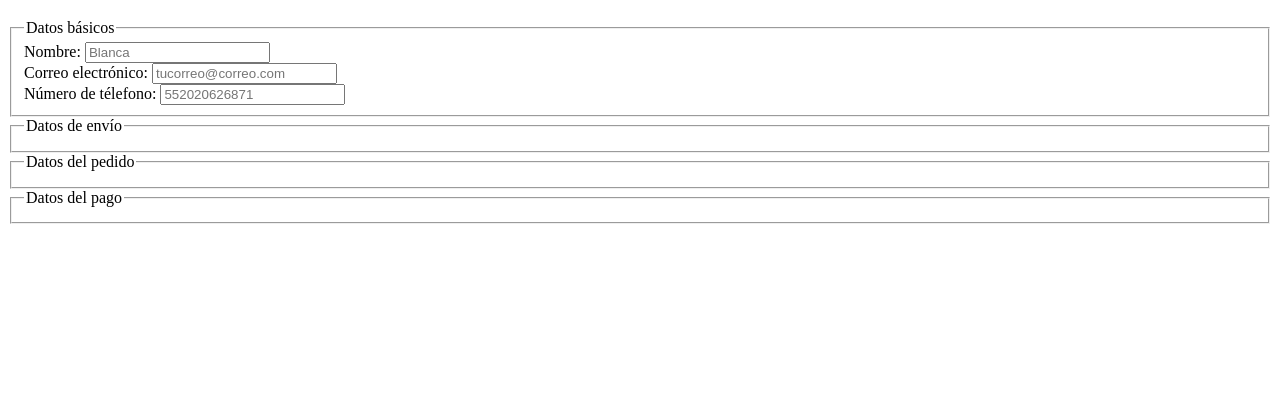
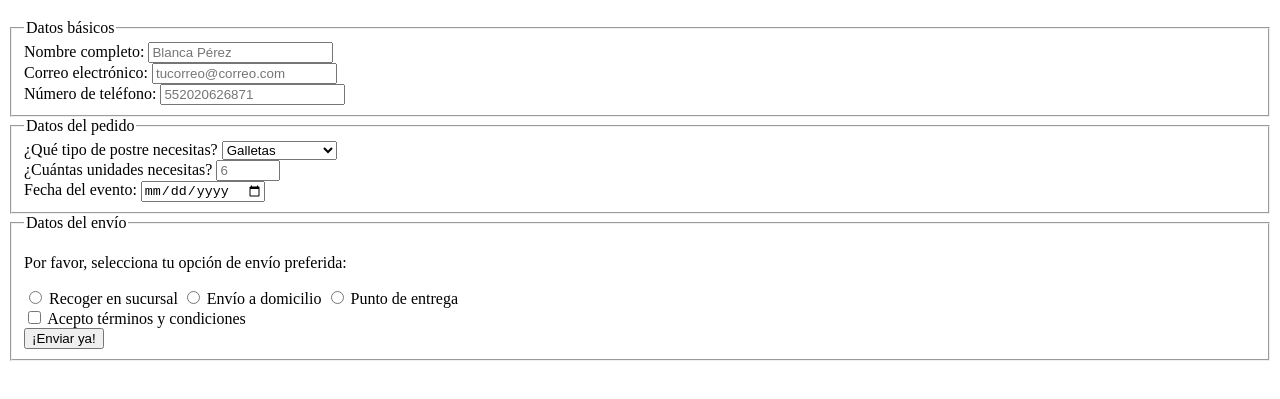
Before and after one commit to sergiotrrs/Ch38-sesiones, a plain HTML site: page web/assets/pages/formulario.html in a window 1280 px wide. Shown: the part 61-460 px from the top of the page. Drawn offline with Linux system fonts and the light colour scheme.

Commit message:
add: formulario con comentarios

```diff
--- a/web/assets/pages/formulario.html
+++ b/web/assets/pages/formulario.html
@@ -8,23 +8,87 @@
 <body>
     <main>
         <h1> Contáctanos </h1>
-        <form action="https://formsubmit.co/tania.gayosso@idr.edu.mx" method="POST">
+        <form action="https://formsubmit.co/tania.gayosso@idr.edu.mx" method="POST"> <!-- -->
             <fieldset>
                 <legend> Datos básicos </legend>
-                Nombre: <input type="text" placeholder="Blanca" name="nombre" required>
+                <!--Label asocia un texto descriptivo con el elemento de un formulario. Por ejemplo, aquí label asocia "Nombre completo" con el input siguiente.-->
+
+                <!--Puedes asociar label e input colocando la etiqueta input dentro de label, de esta manera.-->
+                <label for="nombre"> Nombre completo: <input name="nombre" id="nombre" type="text" placeholder="Blanca Pérez" required></label>
+                <!--El atributo name en la etiqueta <input> se utiliza para identificar el valor del campo de entrada cuando se envía el formulario.-->
+                <!--Adicional, es buena práctica colocar el atributo id en la etiqueta input, con el mismo valor del atributo for de la etiqueta label -->
+
+                <!--Otra forma de asociar label con input es colocando las etiquetas por separado, sin colocar input dentro de label.-->
                 <br>
-                Correo electrónico: <input type="email" placeholder="tucorreo@correo.com">
+
+                <label for="correo">Correo electrónico: </label>
+                <input name="correo" id="correo" type="email"  placeholder="tucorreo@correo.com">
+
                 <br>
-                Número de télefono: <input type="tel" name="telefono" required placeholder="552020626871">
-            </fieldset>
-            <fieldset>
-                <legend> Datos de envío </legend>
+                <label for="telefono">Número de teléfono:</label>
+                <input name="telefono" id="telefono"  required placeholder="552020626871">
+
+                <!-- Es una mala práctica usar placeholder como nombre del dato que necesito que ingrese mi usuario <input type="text" placeholder="Nombre completo">-->
+
             </fieldset>
             <fieldset>
                 <legend> Datos del pedido </legend>
-            </fieldset>
+
+                <label for="opciones-postre"> ¿Qué tipo de postre necesitas?</label>
+                <select name="opciones-postre" id="opciones-postre"> <!-- Opciones desplegables, pero hace que tu usuario haga scroll infinito hasta encontrar la opción deseada. En este caso, asl ser solo 4 opciones, es útil.-->
+                    <option value="Galletas"> Galletas </option>
+                    <option value="Pasteles"> Pasteles </option>
+                    <option value="Brownies"> Brownies </option>
+                    <option value="Arroz con leche"> Arroz con leche </option>
+                </select>
+
+                <!-- Con la siguiente opción, no se hace scroll infinito y el usuario puede poner las primeras letras del elemento para encontrar su opción.
+
+                <input list="opciones-postre-2">
+                <datalist id="opciones-postre-2">
+                    <option value="Galletas"> Galletas </option>
+                    <option value="Pasteles"> Pasteles </option>
+                    <option value="Brownies"> Brownies </option>
+                    <option value="Arroz con leche"> Arroz con leche </option>
+                </datalist>
+                -->
+                <br>
+                <label for="piezas-postre">¿Cuántas unidades necesitas?</label>
+                <input name="piezas-postre" id="piezas-postre"
+                type="number" min="6" max="100" required placeholder="6">
+                <br>
+                <label for="fecha-entrega">Fecha del evento:</label>
+                <input name="fecha-entrega" id="fecha-entrega" type="date">
+           </fieldset>
             <fieldset>
-                <legend>Datos del pago</legend>
+                <legend>Datos del envío</legend>
+                <!--Elementos de tipo radio, para seleccionar una opción, pero se pueden seleccionar todas y eso no nos funciona-->
+                <p>Por favor, selecciona tu opción de envío preferida: </p>
+
+                <!--Asociamos las etiquetas input y label a través del mismo valor en el atributo id de input y en el for de label, de esta manera, podremos tocar el texto de label y se seleccionará el círculo.
+                Para solucionar la parte de que solo se seleccione un solo círculo y no todos, debemos colocar el mismo valor en el name de cada opción, en este caso "opciones-envio"-->
+
+                <input type="radio" id="opcion-envio1" name="opciones-envio">
+                <label for="opcion-envio1">Recoger en sucursal </label>
+
+                <input type="radio" id="opcion-envio2" name="opciones-envio">
+                <label for="opcion-envio2">Envío a domicilio</label>
+
+                <input type="radio" id="opcion-envio3" name="opciones-envio">
+                <label for="opcion-envio3">Punto de entrega</label>
+
+                <br>
+
+                <input name="terminos-condiciones" id="terminos-condiciones" type="checkbox">
+                <label for="terminos-condiciones">Acepto términos y condiciones</label>
+
+                <br>
+
+                <!--Existe el input de tipo submit, que se renderiza como botón de envío, pero existe la etiqueta button, específica para esto-->
+                <button type="submit"> ¡Enviar ya! </button>
+                <br>
+
+
             </fieldset>
         </form>
     </main>
```
